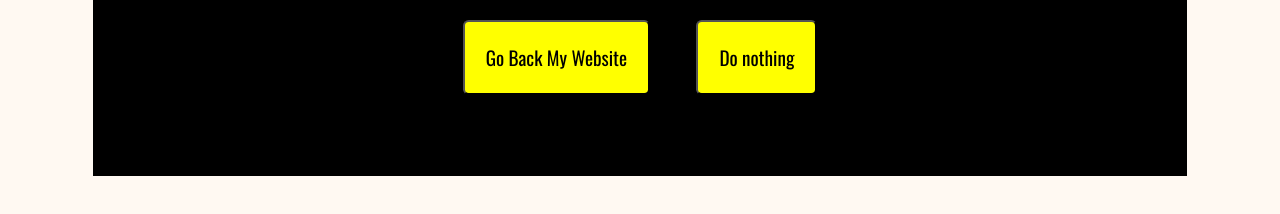
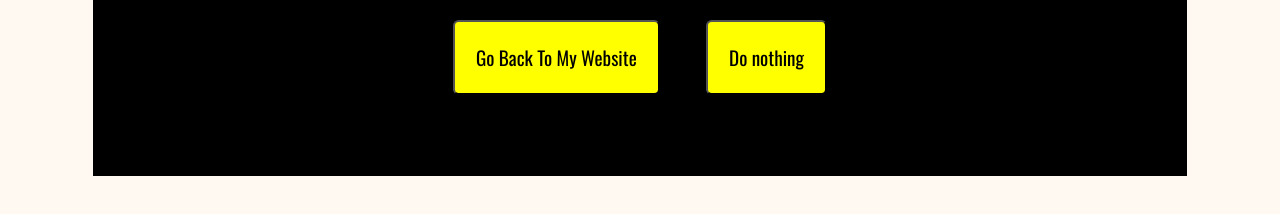
Before and after one commit to AshRW/Single-Page-Responsive-Website, a plain HTML site: page index.html in a window 1280 px wide. Shown: the part 414-628 px from the top of the page. Drawn offline with nearby package versions, Linux system fonts and the light colour scheme.

Commit message:
Update index.html

```diff
--- a/index.html
+++ b/index.html
@@ -21,7 +21,7 @@
                     </div>
                     <div class="buttons-wrapper">
                         <div class="button-wrapper">
-                            <a href="http://anuragwankhede.tech/" target="_blank"><button>Go Back My Website</button></a>
+                            <a href="http://projects.anuragwankhede.tech/" target="_blank"><button>Go Back To My Website</button></a>
                         </div>
                         <div class="button-wrapper">
                             <button>Do nothing</button>
```
